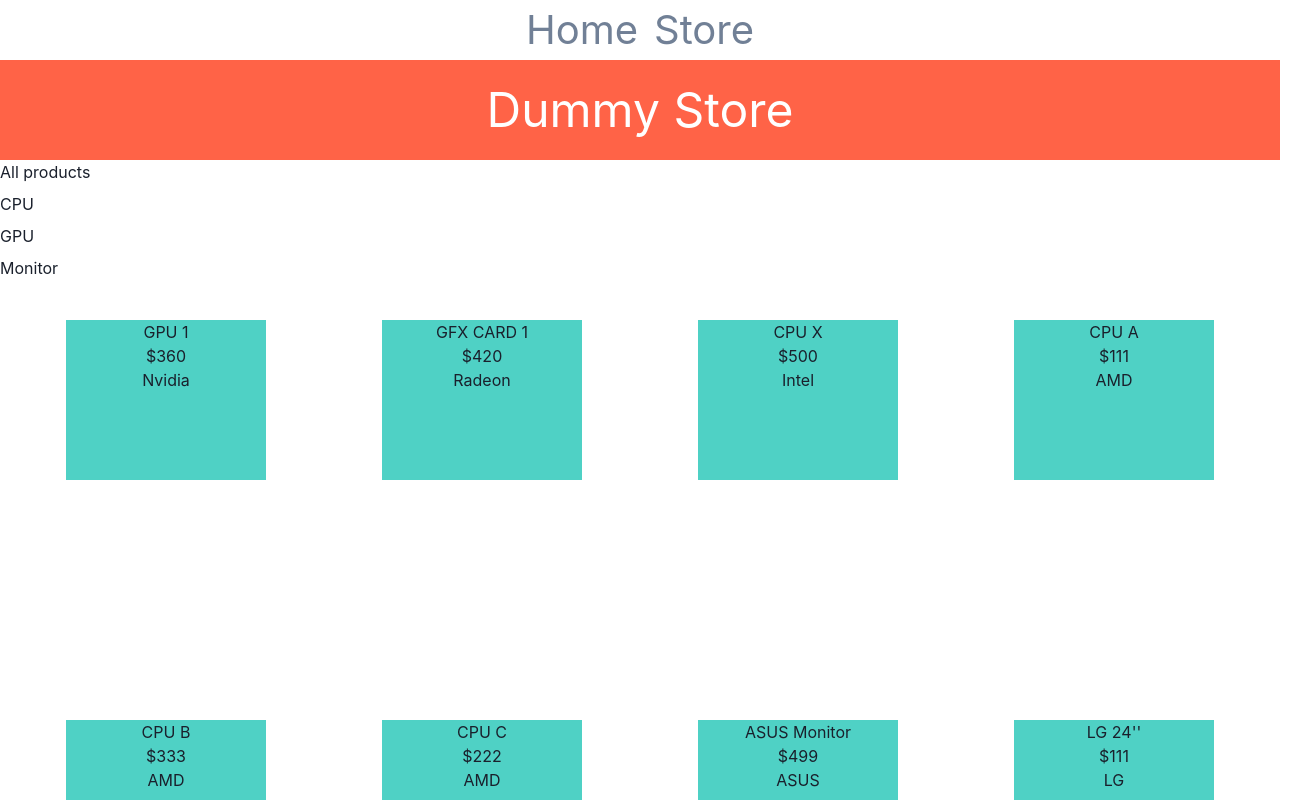
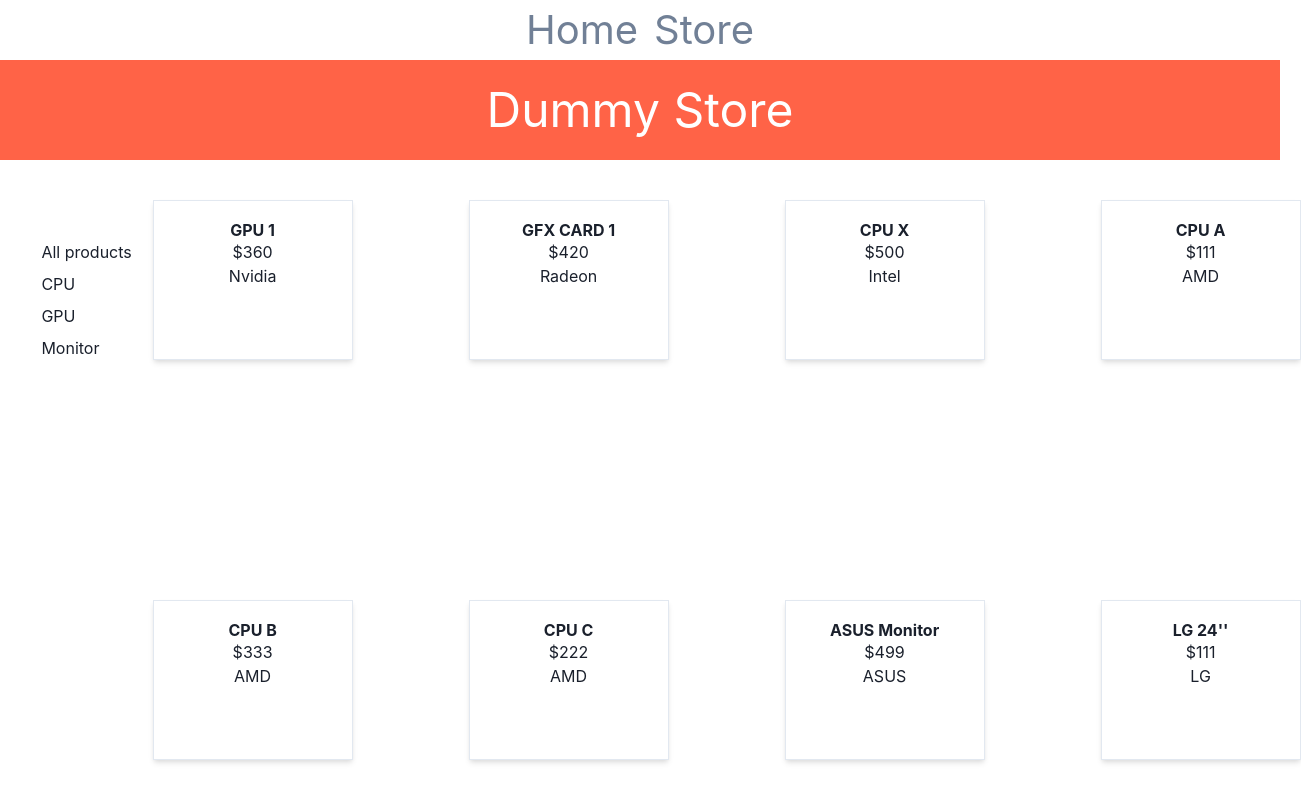
Before and after one commit to CodersCamp2021/team-lp-project-2, a React (Create React App) app: page /store in a window 1280 px wide. Shown: the top 800 px of the page, 1301 px wide, since content can reach past the window. Built offline with nearby package versions, Linux system fonts and the light colour scheme.

Commit message:
Adjusted styling for dummy components

```diff
--- a/src/components/DummyProductDisplay.js
+++ b/src/components/DummyProductDisplay.js
@@ -1,5 +1,5 @@
 import { useParams } from 'react-router-dom';
-import { Text } from '@chakra-ui/react';
+import { Text, Box, Heading } from '@chakra-ui/react';
 import { useEffect, useState } from 'react';
 import { TEST_ITEMS } from '../DummyItems';
 
@@ -16,11 +16,13 @@ const DummyProduct = () => {
   }, [productId]);
 
   return (
-    <div>
-      <Text fontSize="lg">Product Name:{displayItem.name}</Text>
-      <Text fontSize="lg">Price: ${displayItem.price}</Text>
-      <Text fontSize="lg">Brand: {displayItem.brand}</Text>
-      <Text fontSize="lg">Product ID: {productId}</Text>
+    <div style={{ width: '80vw' }}>
+      <Box p={5} shadow="md" borderWidth="1px" maxWidth="240px">
+        <Heading fontSize="xl">{displayItem.name}</Heading>
+        <Text fontSize="md">Price: ${displayItem.price}</Text>
+        <Text fontSize="md">Brand: {displayItem.brand}</Text>
+        <Text fontSize="md">Product ID: {productId}</Text>
+      </Box>
     </div>
   );
 };
--- a/src/components/DummyProductList.js
+++ b/src/components/DummyProductList.js
@@ -1,5 +1,5 @@
 import { Link, useParams } from 'react-router-dom';
-import { SimpleGrid, Box, Text, Flex } from '@chakra-ui/react';
+import { SimpleGrid, Box, Text, Flex, Heading } from '@chakra-ui/react';
 import { TEST_ITEMS } from '../DummyItems';
 
 const DummyProductList = () => {
@@ -26,10 +26,17 @@ const DummyProductList = () => {
       >
         {categoryFilter(category).map((product) => (
           <Link key={product.name} to={`/store/product/${product.name}`}>
-            <Box bg="teal.300" width="200px" height="160px" textAlign="center">
-              <Text>{product.name}</Text>
-              <Text>${product.price}</Text>
-              <Text>{product.brand}</Text>
+            <Box
+              p={5}
+              shadow="md"
+              borderWidth="1px"
+              width="200px"
+              height="160px"
+              textAlign="center"
+            >
+              <Heading fontSize="md">{product.name}</Heading>
+              <Text fontSize="md">${product.price}</Text>
+              <Text fontSize="md">{product.brand}</Text>
             </Box>
           </Link>
         ))}
--- a/src/components/DummyStore.js
+++ b/src/components/DummyStore.js
@@ -9,20 +9,20 @@ const DummyStore = () => {
       <Center bg="tomato" h="100px" color="white" fontSize="5xl">
         Dummy Store
       </Center>
-      <Flex>
-        <Stack>
+      <Flex justifyContent="space-around">
+        <Stack mt={20}>
           <NavLink to=".">All products</NavLink>
           <NavLink to="./CPU">CPU</NavLink>
           <NavLink to="./GPU">GPU</NavLink>
           <NavLink to="./Monitor">Monitor</NavLink>
         </Stack>
+
+        <Routes>
+          <Route path="/" element={<DummyProductList />} />
+          <Route path="/:category" element={<DummyProductList />} />
+          <Route path="/product/:productId" element={<DummyProductDisplay />} />
+        </Routes>
       </Flex>
-
-      <Routes>
-        <Route path="/" element={<DummyProductList />} />
-        <Route path="/:category" element={<DummyProductList />} />
-        <Route path="/product/:productId" element={<DummyProductDisplay />} />
-      </Routes>
     </div>
   );
 };
```
